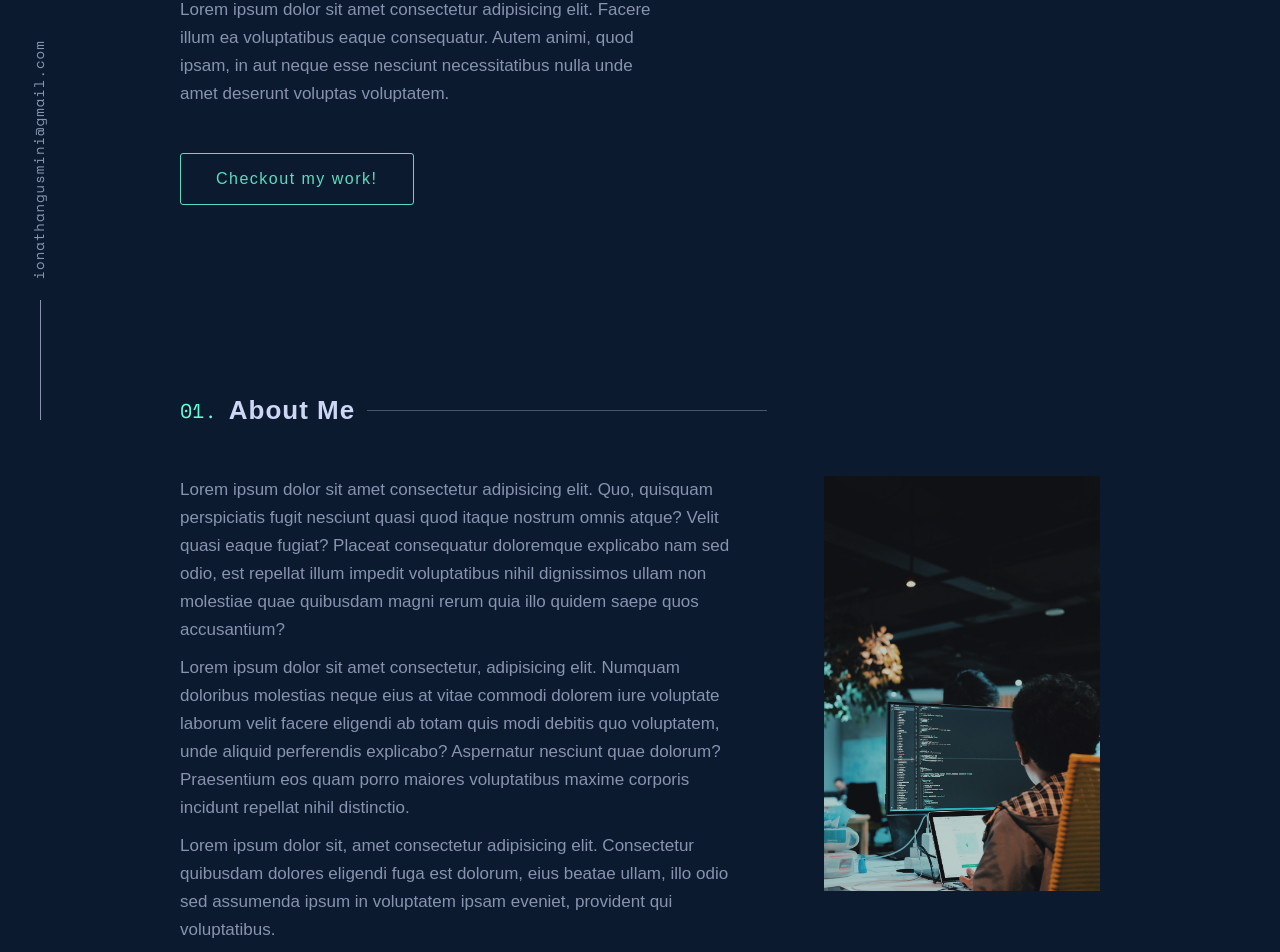
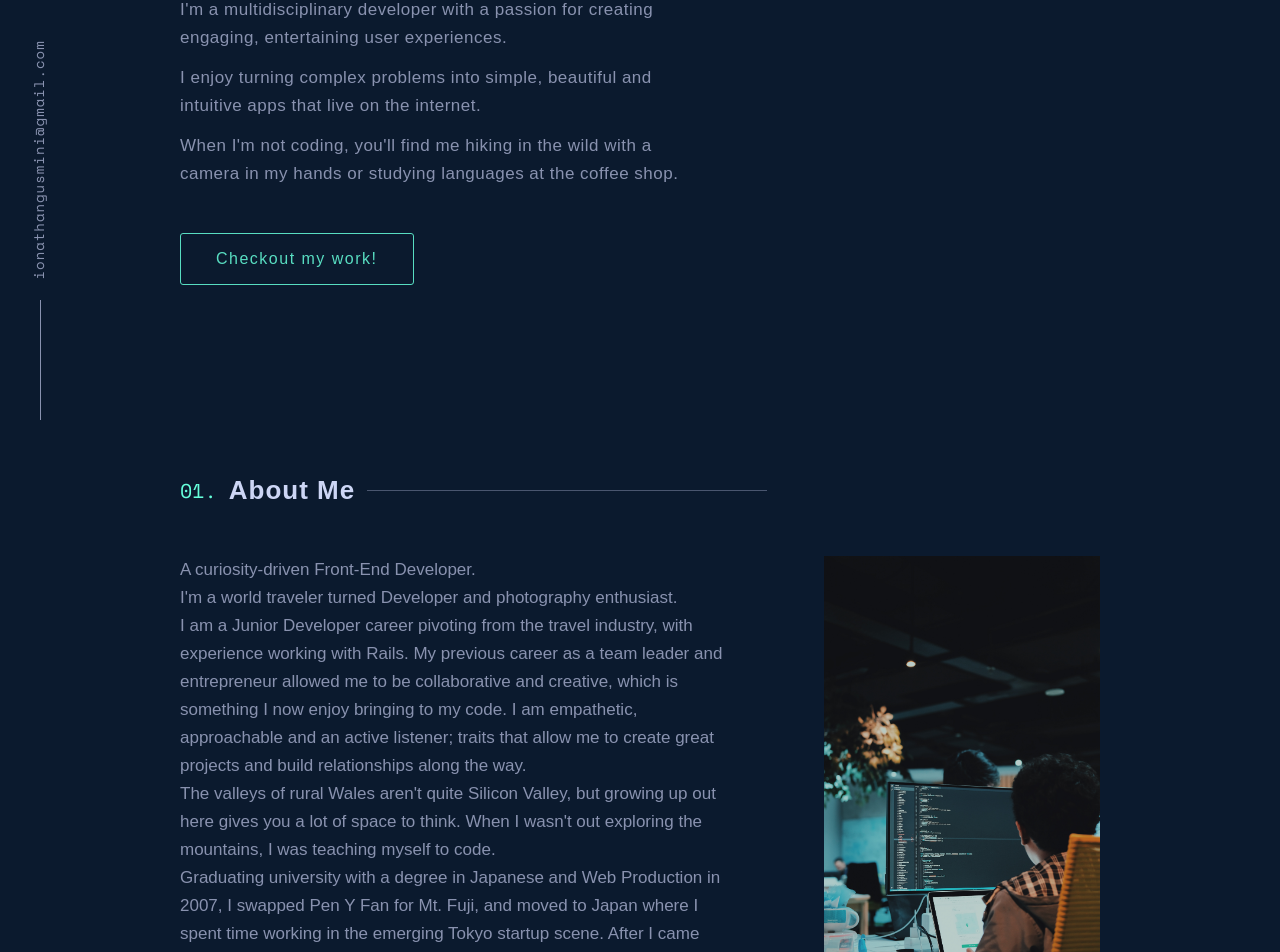
Before and after one commit to IonathanG/portfolio_dev, a React (Create React App) app: page / in a window 1280 px wide. Shown: the part 380-1332 px from the top of the page. Built offline with nearby package versions, Linux system fonts and the light colour scheme.

Commit message:
light/dark mode added v5

```diff
--- a/src/components/About.jsx
+++ b/src/components/About.jsx
@@ -18,26 +18,37 @@ const About = (props, ref) => {
       <div className="about-main">
         <div className="about-main__details">
           <p>
-            Lorem ipsum dolor sit amet consectetur adipisicing elit. Quo,
-            quisquam perspiciatis fugit nesciunt quasi quod itaque nostrum omnis
-            atque? Velit quasi eaque fugiat? Placeat consequatur doloremque
-            explicabo nam sed odio, est repellat illum impedit voluptatibus
-            nihil dignissimos ullam non molestiae quae quibusdam magni rerum
-            quia illo quidem saepe quos accusantium?
+            A curiosity-driven Front-End Developer. <br />
+            I'm a world traveler turned Developer and photography enthusiast.{" "}
+            <br />
+            I am a Junior Developer career pivoting from the travel industry,
+            with experience working with Rails. My previous career as a team
+            leader and entrepreneur allowed me to be collaborative and creative,
+            which is something I now enjoy bringing to my code. I am empathetic,
+            approachable and an active listener; traits that allow me to create
+            great projects and build relationships along the way.
+            <br />
+            The valleys of rural Wales aren't quite Silicon Valley, but growing
+            up out here gives you a lot of space to think. When I wasn't out
+            exploring the mountains, I was teaching myself to code. <br />
+            Graduating university with a degree in Japanese and Web Production
+            in 2007, I swapped Pen Y Fan for Mt. Fuji, and moved to Japan where
+            I spent time working in the emerging Tokyo startup scene. After I
+            came back to the UK, I joined one of the South West’s leading
+            digital agencies and worked my way up to lead their frontend
+            development team. <br />
           </p>
           <p>
-            Lorem ipsum dolor sit amet consectetur, adipisicing elit. Numquam
-            doloribus molestias neque eius at vitae commodi dolorem iure
-            voluptate laborum velit facere eligendi ab totam quis modi debitis
-            quo voluptatem, unde aliquid perferendis explicabo? Aspernatur
-            nesciunt quae dolorum? Praesentium eos quam porro maiores
-            voluptatibus maxime corporis incidunt repellat nihil distinctio.
+            Serial world traveler and language-botherer <br />
+            Beyond coding, I have love for a different syntax - I am fascinated
+            by linguistics ...
+            <br />
           </p>
           <p>
-            Lorem ipsum dolor sit, amet consectetur adipisicing elit.
-            Consectetur quibusdam dolores eligendi fuga est dolorum, eius beatae
-            ullam, illo odio sed assumenda ipsum in voluptatem ipsam eveniet,
-            provident qui voluptatibus.
+            Photography. Outside of my work I like to spend as much time as I
+            can travelling and getting out and about with my camera. I shoot
+            with a Sony A7 III and a few prime lenses, and sometimes go on wild
+            adventures.
           </p>
         </div>
         <img
--- a/src/components/Contact.jsx
+++ b/src/components/Contact.jsx
@@ -51,10 +51,13 @@ const Contact = (props, ref) => {
       <div className="contact-main">
         <div className="contact-main__left">
           <span>
-            Lorem ipsum, dolor sit amet consectetur adipisicing elit. Deserunt,
-            commodi? Laboriosam ratione nesciunt corporis aliquid omnis adipisci
-            corrupti harum facere.
+            I am always looking for new opportunities, my inbox is always open.
           </span>
+          <span>
+            Whether you have a question, a new project idea or just want to say
+            hi, I’ll get back to you!
+          </span>
+          <span>Fill in your info and I look forward to hearing from you!</span>
           <span className="social-links">
             <span className="github">
               <a
--- a/src/components/Introduction.jsx
+++ b/src/components/Introduction.jsx
@@ -23,10 +23,18 @@ const Introduction = ({ workRef }) => {
         <span className="header__three">I build things for the Web.</span>
       </h1>
       <p>
-        Lorem ipsum dolor sit amet consectetur adipisicing elit. Facere illum ea
-        voluptatibus eaque consequatur. Autem animi, quod ipsam, in aut neque
-        esse nesciunt necessitatibus nulla unde amet deserunt voluptas
-        voluptatem.
+        <span>
+          I'm a multidisciplinary developer with a passion for creating
+          engaging, entertaining user experiences.
+        </span>
+        <span>
+          I enjoy turning complex problems into simple, beautiful and intuitive
+          apps that live on the internet.
+        </span>
+        <span>
+          When I'm not coding, you'll find me hiking in the wild with a camera
+          in my hands or studying languages at the coffee shop.
+        </span>
       </p>
       <button className="introduction-button" onClick={handleClick}>
         Checkout my work!
--- a/src/components/Skills.jsx
+++ b/src/components/Skills.jsx
@@ -17,7 +17,7 @@ const Skills = (props, ref) => {
         <span className="line-through"></span>
       </header>
       <div className="skills-main">
-        Here are a few technologies I’ve been working with recently:
+        The skills, tools and technologies I use to bring products to life:
         {darkTheme && (
           <ul className="skills-list">
             <li>
--- a/src/components/Work.jsx
+++ b/src/components/Work.jsx
@@ -9,8 +9,15 @@ const Work = (props, ref) => {
       title: "E-Commerce Shopping",
       image: "images/e-commerce-screenshot_3.png",
       description:
-        "Lorem ipsum dolor sit amet consectetur adipisicing elit. Aliquam laborum iusto, accusamus repudiandae voluptatibus facere enim unde animi eum quisquam tempore officiis?",
-      tech: ["React", "Sass", "Redux-Toolkit", "Context-API", "Firebase"],
+        "This react app is designed as a scalable full stack application E-Commerce Page. It uses a fully responsive UI Design. Each user can create an account and save items onto their shopping cart and onto a wishlist in Firestore linked to their personal profile.",
+      tech: [
+        "React",
+        "Sass",
+        "Redux-Toolkit",
+        "Context-API",
+        "Firebase",
+        "CRUD",
+      ],
       links: [
         "https://github.com/IonathanG/react-ecommerce-redux-back",
         "https://react-ecommerce-ionyshop.netlify.app/",
@@ -120,6 +127,8 @@ const Work = (props, ref) => {
           </div>
         ))}
       </div>
+      <h3>Other Noteworthy Projects:</h3>
+      <h3>Upcoming projects and currently working on:</h3>
     </section>
   );
 };
--- a/src/styles/components/_introduction.scss
+++ b/src/styles/components/_introduction.scss
@@ -36,8 +36,13 @@
   p {
     margin-top: 25px;
     line-height: 28px;
-    max-width: 50ch;
+    max-width: 55ch;
     font-size: 17px;
+    letter-spacing: 0.5px;
+
+    display: flex;
+    flex-direction: column;
+    gap: 12px;
   }
 
   .introduction-button {
--- a/src/styles/components/_work.scss
+++ b/src/styles/components/_work.scss
@@ -140,6 +140,7 @@
             border-radius: 4px;
             padding: 15px 20px;
             z-index: 10;
+            font-size: 15px;
           }
         }
 
```
